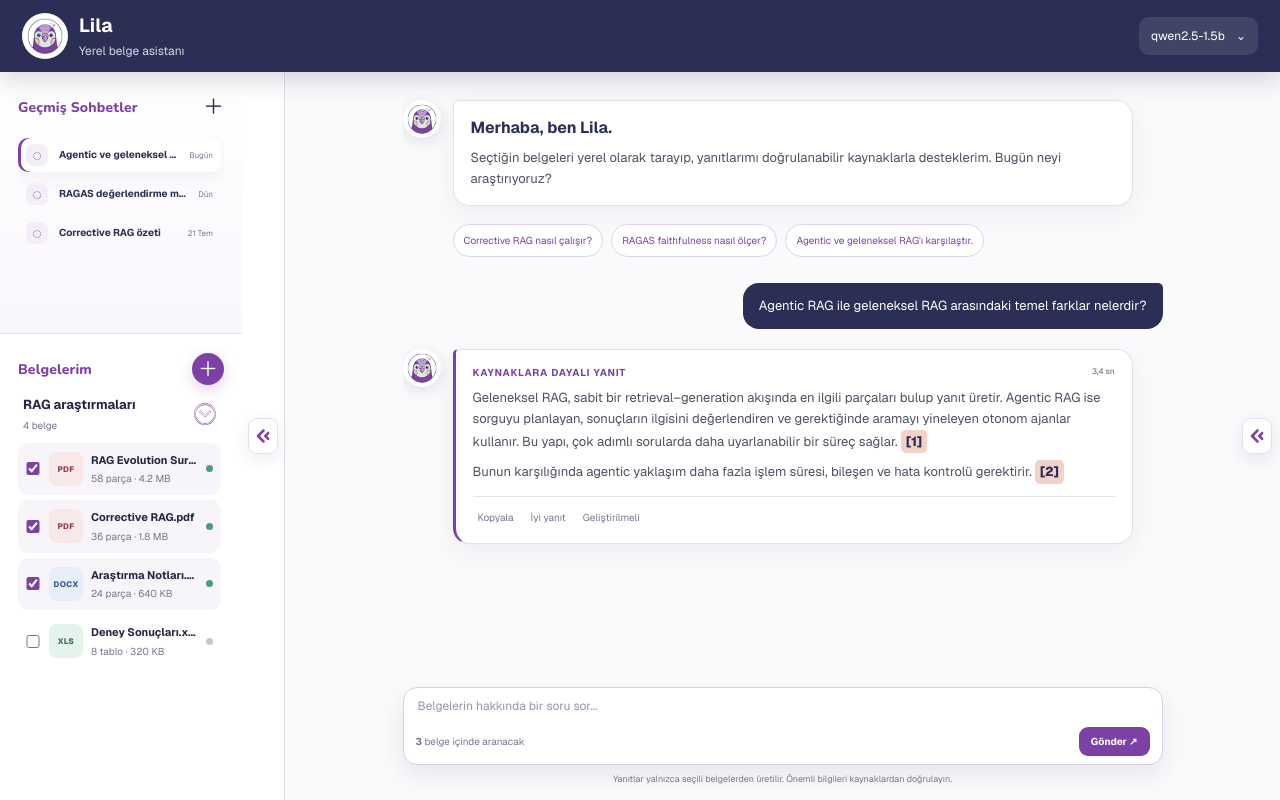
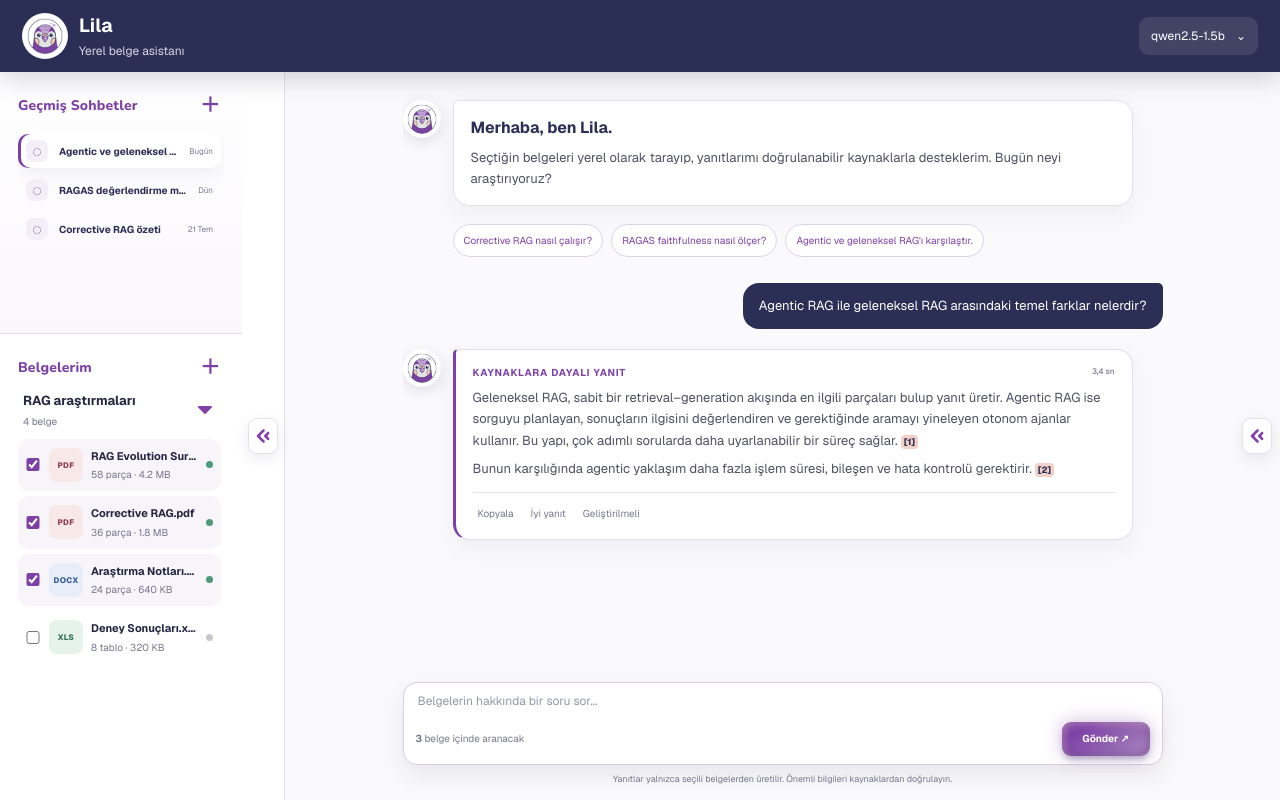
Before and after one commit to kardelentumay/Local-RAG-UI, a Next.js app: page / in a window 1280 px wide. Built offline with nearby package versions, Linux system fonts and the light colour scheme.

Commit message:
refine: reduce dropdown and citation sizes

```diff
--- a/app/globals.css
+++ b/app/globals.css
@@ -112,16 +112,18 @@ body {
   letter-spacing: .01em;
   text-transform: none;
 }
-.small-icon, .modal-heading button {
+.modal-heading button {
   border: 0; background: transparent; color: var(--navy); font-size: 21px;
 }
-.heading-upload {
-  display: grid; place-items: center; width: 32px; height: 32px; padding: 0;
-  border: 0; border-radius: 50%; background: var(--purple); color: var(--white);
-  font-size: 20px; line-height: 1; box-shadow: 0 5px 14px rgba(125,65,166,.22);
-  transition: transform .2s ease, background .2s ease;
+.heading-upload, .panel-heading .small-icon {
+  display: grid; place-items: center; width: 28px; height: 28px; padding: 0;
+  border: 0; background: transparent; color: var(--purple);
+  font-size: 20px; font-weight: 700; line-height: 1; box-shadow: none;
+  transition: transform .2s ease, color .2s ease;
 }
-.heading-upload:hover { transform: translateY(-1px); background: #6d3596; }
+.heading-upload:hover, .panel-heading .small-icon:hover {
+  transform: translateY(-1px) scale(1.08); color: #6d3596; background: transparent;
+}
 .sidebar-section { grid-column: 1; min-height: 0; padding: 19px 18px; }
 .chat-history-section { display: flex; flex-direction: column; border-bottom: 1px solid var(--line); background: linear-gradient(180deg, #fff 0%, #faf7fc 100%); overflow: hidden; }
 .documents-section { display: flex; flex-direction: column; overflow: hidden; }
@@ -161,7 +163,7 @@ body {
   border: 0; border-radius: 7px; background: transparent; color: var(--purple);
   font-size: 17px; transform: rotate(-90deg); transition: transform .2s ease, background .2s ease;
 }
-.category-toggle img { display: block; width: 22px; height: 22px; }
+.category-toggle img { display: block; width: 14px; height: 14px; }
 .category-toggle:hover { background: var(--soft-purple); }
 .category-toggle.is-open { transform: rotate(0deg); }
 .collection-row span, .document-copy, .source-file span { min-width: 0; }
@@ -206,7 +208,10 @@ body {
 .answer { border-left: 3px solid var(--purple); }
 .answer-label { display: flex; justify-content: space-between; color: var(--purple); font-size: 10px; font-weight: 700; text-transform: uppercase; letter-spacing: .08em; }
 .answer-label small { color: var(--muted); font-weight: 500; text-transform: none; letter-spacing: 0; }
-.citation { border: 0; background: var(--peach); color: var(--navy); border-radius: 5px; font-weight: 800; padding: 1px 5px; margin-left: 3px; }
+.citation {
+  border: 0; background: var(--peach); color: var(--navy); border-radius: 4px;
+  font-size: 9px; font-weight: 800; line-height: 1.35; padding: 1px 3px; margin-left: 3px;
+}
 .message-actions { display: flex; gap: 7px; margin-top: 12px; padding-top: 10px; border-top: 1px solid var(--line); }
 .message-actions button { border: 0; background: transparent; color: var(--muted); font-size: 10px; padding: 3px 5px; }
 .message-actions button:hover { color: var(--purple); }
@@ -215,7 +220,41 @@ body {
 .composer textarea { width: 100%; resize: none; border: 0; outline: 0; color: var(--navy); padding: 2px 4px; background: transparent; font-size: 12px; line-height: 1.4; }
 .composer-controls { display: flex; justify-content: space-between; align-items: center; padding: 3px 2px 0; }
 .composer-controls span { color: var(--muted); font-size: 10px; }
-.send-button { border: 0; background: var(--purple); color: var(--white); padding: 7px 12px; border-radius: 9px; font-weight: 700; font-size: 10px; }
+.send-button {
+  --send-bg-1: #a988bf;
+  --send-bg-2: #7d41a6;
+  --send-text: #ffffff;
+  min-width: 88px;
+  min-height: 34px;
+  padding: .65em .95em;
+  border: 0;
+  border-radius: 9px;
+  color: var(--send-text);
+  font-size: 10px;
+  font-weight: 700;
+  background-size: 280% auto;
+  background-image: linear-gradient(325deg, var(--send-bg-2) 0%, var(--send-bg-1) 55%, var(--send-bg-2) 90%);
+  box-shadow:
+    0 0 18px rgba(125,65,166,.38),
+    0 5px 6px -2px rgba(44,47,85,.3),
+    inset 3px 3px 7px rgba(242,209,201,.35),
+    inset -3px -3px 7px rgba(76,35,112,.32);
+  transition: background-position .8s ease, transform .2s ease, box-shadow .2s ease;
+}
+.send-button:hover {
+  background-position: right top;
+  transform: translateY(-1px);
+}
+.send-button:is(:focus, :focus-visible, :active) {
+  outline: none;
+  box-shadow:
+    0 0 0 3px var(--white),
+    0 0 0 6px var(--send-bg-2),
+    0 0 22px rgba(125,65,166,.42);
+}
+@media (prefers-reduced-motion: reduce) {
+  .send-button { transition: linear; }
+}
 .composer > small { display: block; text-align: center; color: var(--muted); font-size: 9px; margin-top: 8px; }
 .demo-notice { width: min(760px, 100%); margin: 0 auto 8px; padding: 9px 12px; background: var(--peach); color: var(--navy); border-radius: 10px; font-size: 11px; display: flex; justify-content: space-between; }
 .demo-notice button { border: 0; background: transparent; color: var(--navy); }
```
Also changed, not shown: public/category-dropdown.svg.
